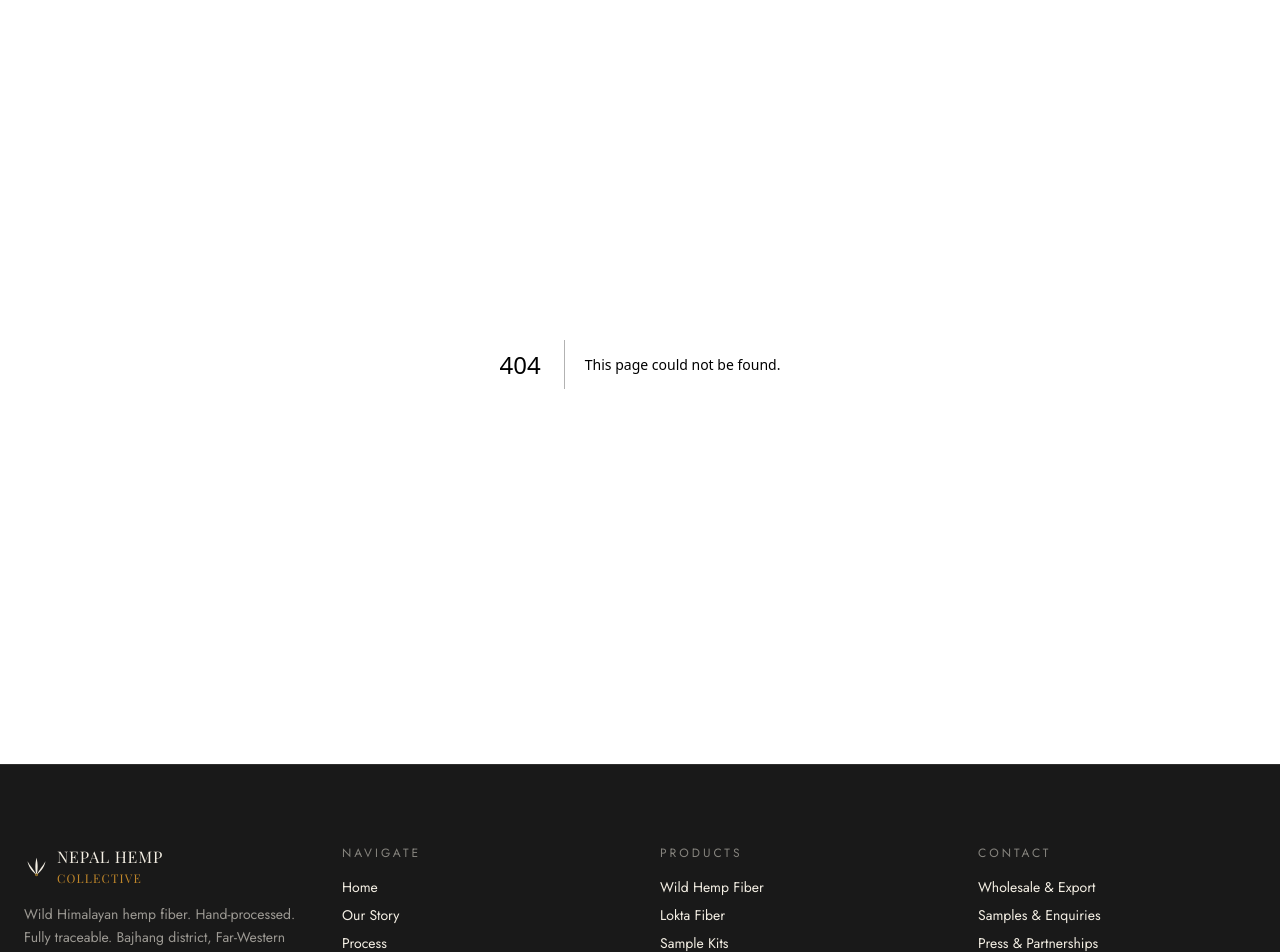
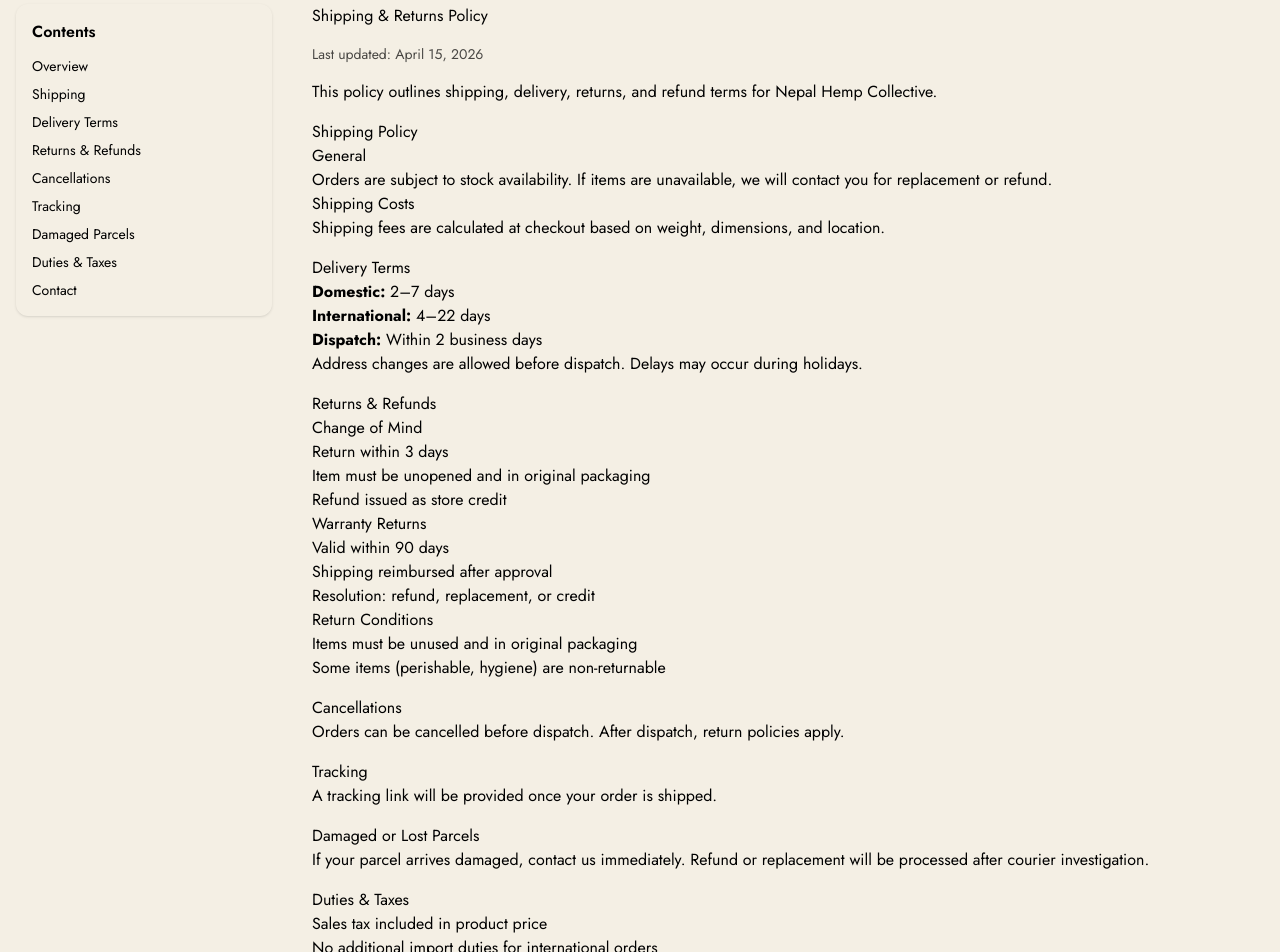
Before and after one commit to nierforprogramming/hemps, a Next.js app: page /shipping-returns in a window 1280 px wide. Before the commit this address had no page. Shown: the part 100-1052 px from the top of the page. Built offline with nearby package versions, Linux system fonts and the light colour scheme; a web font is replaced by a local one.

Commit message:
Shipping and Returns added

```diff
--- /dev/null
+++ b/src/app/shipping-returns/page.jsx
@@ -0,0 +1,152 @@
+import Link from "next/link";
+
+const sections = [
+  { id: "intro", title: "Overview" },
+  { id: "shipping", title: "Shipping" },
+  { id: "delivery", title: "Delivery Terms" },
+  { id: "returns", title: "Returns & Refunds" },
+  { id: "cancellation", title: "Cancellations" },
+  { id: "tracking", title: "Tracking" },
+  { id: "damages", title: "Damaged Parcels" },
+  { id: "taxes", title: "Duties & Taxes" },
+  { id: "contact", title: "Contact" },
+];
+
+const Page = () => {
+  return (
+    <div className="bg-base-100 text-base-content">
+      <div className="max-w-7xl mx-auto px-4 py-10 lg:flex lg:gap-10">
+        <aside className="hidden lg:block w-64 sticky top-24 h-fit">
+          <div className="bg-base-200 p-4 rounded-xl shadow-sm">
+            <h3 className="font-semibold mb-3">Contents</h3>
+            <ul className="space-y-2 text-sm">
+              {sections.map((s) => (
+                <li key={s.id}>
+                  <a href={`#${s.id}`} className="hover:text-primary">
+                    {s.title}
+                  </a>
+                </li>
+              ))}
+            </ul>
+          </div>
+        </aside>
+
+        <main className="flex-1">
+          <div className="prose max-w-none prose-headings:text-primary prose-a:text-accent space-y-4">
+            <h1>Shipping & Returns Policy</h1>
+            <p className="text-sm opacity-70">Last updated: April 15, 2026</p>
+
+            <section id="intro">
+              <p>
+                This policy outlines shipping, delivery, returns, and refund
+                terms for Nepal Hemp Collective.
+              </p>
+            </section>
+
+            <section id="shipping">
+              <h2>Shipping Policy</h2>
+
+              <h3>General</h3>
+              <p>
+                Orders are subject to stock availability. If items are
+                unavailable, we will contact you for replacement or refund.
+              </p>
+
+              <h3>Shipping Costs</h3>
+              <p>
+                Shipping fees are calculated at checkout based on weight,
+                dimensions, and location.
+              </p>
+            </section>
+
+            <section id="delivery">
+              <h2>Delivery Terms</h2>
+
+              <ul>
+                <li>
+                  <strong>Domestic:</strong> 2–7 days
+                </li>
+                <li>
+                  <strong>International:</strong> 4–22 days
+                </li>
+                <li>
+                  <strong>Dispatch:</strong> Within 2 business days
+                </li>
+              </ul>
+
+              <p>
+                Address changes are allowed before dispatch. Delays may occur
+                during holidays.
+              </p>
+            </section>
+
+            <section id="returns">
+              <h2>Returns & Refunds</h2>
+
+              <h3>Change of Mind</h3>
+              <ul>
+                <li>Return within 3 days</li>
+                <li>Item must be unopened and in original packaging</li>
+                <li>Refund issued as store credit</li>
+              </ul>
+
+              <h3>Warranty Returns</h3>
+              <ul>
+                <li>Valid within 90 days</li>
+                <li>Shipping reimbursed after approval</li>
+                <li>Resolution: refund, replacement, or credit</li>
+              </ul>
+
+              <h3>Return Conditions</h3>
+              <ul>
+                <li>Items must be unused and in original packaging</li>
+                <li>Some items (perishable, hygiene) are non-returnable</li>
+              </ul>
+            </section>
+
+            <section id="cancellation">
+              <h2>Cancellations</h2>
+              <p>
+                Orders can be cancelled before dispatch. After dispatch, return
+                policies apply.
+              </p>
+            </section>
+
+            <section id="tracking">
+              <h2>Tracking</h2>
+              <p>
+                A tracking link will be provided once your order is shipped.
+              </p>
+            </section>
+
+            <section id="damages">
+              <h2>Damaged or Lost Parcels</h2>
+              <p>
+                If your parcel arrives damaged, contact us immediately. Refund
+                or replacement will be processed after courier investigation.
+              </p>
+            </section>
+
+            <section id="taxes">
+              <h2>Duties & Taxes</h2>
+              <ul>
+                <li>Sales tax included in product price</li>
+                <li>No additional import duties for international orders</li>
+              </ul>
+            </section>
+
+            <section id="contact">
+              <h2>Contact Us</h2>
+              <p>For any questions, visit:</p>
+              <Link href="https://nepalhempcollective.com/contact">
+                Contact Page
+              </Link>
+            </section>
+          </div>
+        </main>
+      </div>
+    </div>
+  );
+};
+
+export default Page;
--- a/src/components/shared/footer.jsx
+++ b/src/components/shared/footer.jsx
@@ -110,8 +110,8 @@
             >
               Terms and Conditions
             </Link>
-            <Link href="#" className="hover:text-secondary/80">
-              Fair Trade Statement
+            <Link href="shipping-returns" className="hover:text-secondary/80">
+              Shipping and Returns
             </Link>
           </div>
         </div>
```
